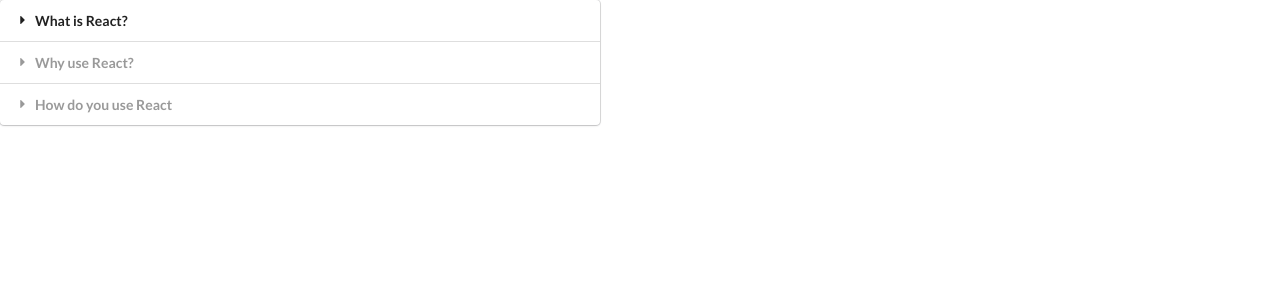
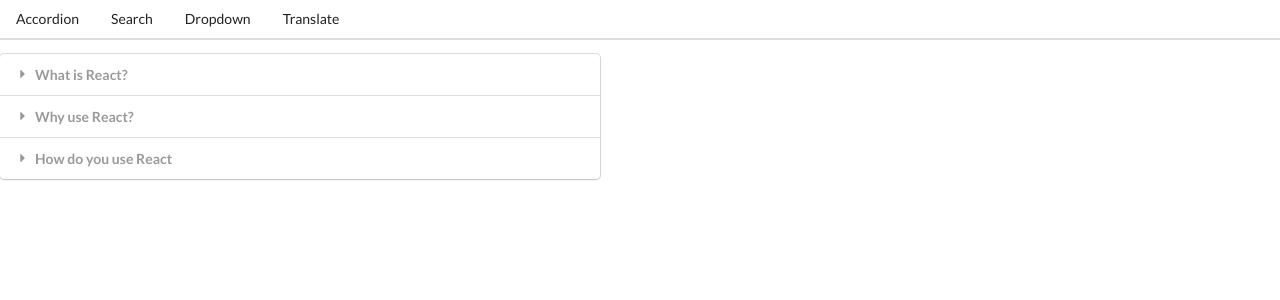
Before and after one commit to hyosunko/widgets, a React (Create React App) app: page / in a window 1280 px wide. Shown: the top 300 px of the page. Built offline with nearby package versions, Linux system fonts and the light colour scheme.

Commit message:
Add Header component for menu list

```diff
--- a/src/App.js
+++ b/src/App.js
@@ -2,6 +2,7 @@
 
 import Accordion from './components/Accordion'
 import Dropdown from './components/Dropdown'
+import Header from './components/Header'
 import Route from './components/Route'
 import Search from './components/Search'
 import Translate from './components/Translate'
@@ -42,6 +43,7 @@
 
   return (
     <div>
+      <Header />
       <Route path="/">
         <Accordion items={items} />
       </Route>
--- /dev/null
+++ b/src/components/Header.js
@@ -0,0 +1,22 @@
+import React from 'react'
+
+const Header = () => {
+  return (
+    <div className="ui secondary pointing menu">
+      <a href="/" className="item">
+        Accordion
+      </a>
+      <a href="/list" className="item">
+        Search
+      </a>
+      <a href="/dropdown" className="item">
+        Dropdown
+      </a>
+      <a href="/translate" className="item">
+        Translate
+      </a>
+    </div>
+  )
+}
+
+export default Header
```
